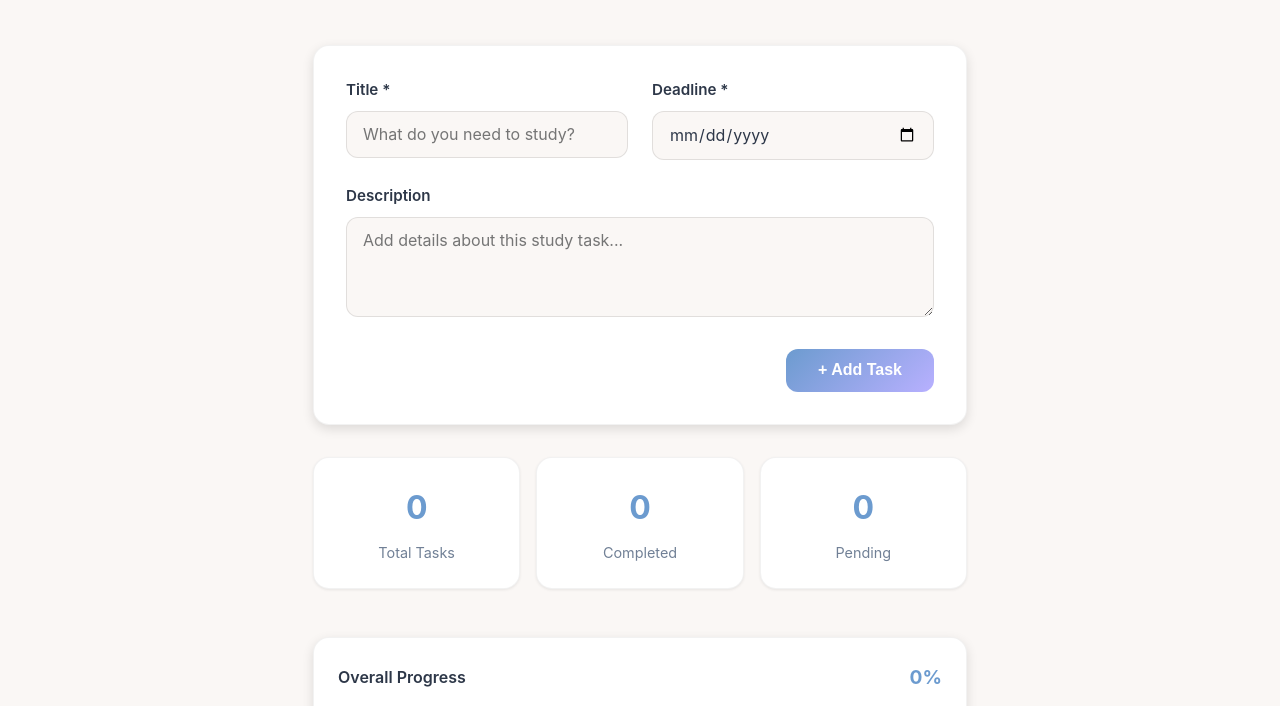
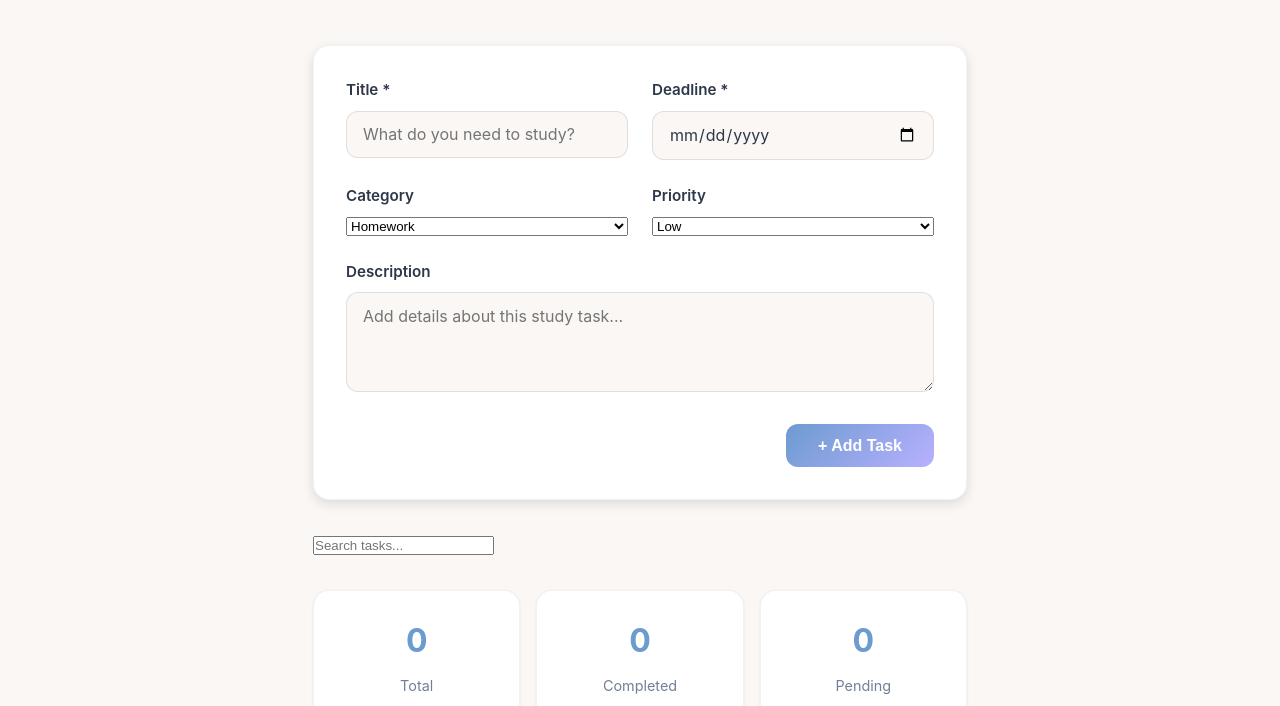
Before and after one commit to Aviraltrivedi7/Smart-Study-Planner1, a plain HTML site: page index.html in a window 1280 px wide. Shown: the part 244-950 px from the top of the page. Drawn offline with Linux system fonts and the light colour scheme.

Commit message:
index.html

```diff
--- a/index.html
+++ b/index.html
@@ -1,21 +1,24 @@
 <!DOCTYPE html>
 <html lang="en">
 <head>
-  <meta charset="UTF-8">
-  <meta name="viewport" content="width=device-width, initial-scale=1.0">
+  <meta charset="UTF-8" />
+  <meta name="viewport" content="width=device-width, initial-scale=1.0"/>
   <title>Smart Study Planner</title>
-  <!-- CSS Link -->
   <link rel="stylesheet" href="style.css">
 </head>
 <body data-theme="light">
+
+  <!-- Background Animation -->
+  <div class="background-animation">
+      <span></span><span></span><span></span><span></span><span></span>
+  </div>
+
+  <!-- Header -->
   <header>
       <a href="#" class="logo">
           <div class="logo-icon">
               <svg viewBox="0 0 24 24">
-                    <path d="M12 2C6.48 2 2 6.48 2 12s4.48 10
-                             10 10 10-4.48 10-10S17.52 2 12 2zm-2
-                             15l-5-5 1.41-1.41L10 14.17l7.59-7.59L19
-                             8l-9 9z"/>
+                  <path d="M12 2C6.48 2 2 6.48 2 12s4.48 10 10 10 10-4.48 10-10S17.52 2 12 2zm-2 15l-5-5 1.41-1.41L10 14.17l7.59-7.59L19 8l-9 9z"/>
               </svg>
           </div>
           <span class="app-title">Smart Study Planner</span>
@@ -23,43 +26,57 @@
       <button class="mode-toggle" aria-label="Toggle light/dark mode">🌙</button>
   </header>
 
+  <!-- Hero -->
   <main>
       <section class="hero">
           <h1>Organize Your Study Journey</h1>
           <p>Plan your tasks, track your progress, and achieve your academic goals with ease</p>
       </section>
 
-        <!-- Task Form -->
+      <!-- Form -->
       <form id="task-form">
           <div class="form-section">
               <label for="title">Title *</label>
-                <input type="text" id="title" name="title" required maxlength="50" placeholder="What do you need to study?">
+              <input type="text" id="title" required placeholder="What do you need to study?">
           </div>
           <div class="form-section">
               <label for="deadline">Deadline *</label>
-                <input type="date" id="deadline" name="deadline" required>
+              <input type="date" id="deadline" required>
+          </div>
+          <div class="form-section">
+              <label for="category">Category</label>
+              <select id="category">
+                  <option value="Homework">Homework</option>
+                  <option value="Revision">Revision</option>
+                  <option value="Project">Project</option>
+                  <option value="Exam">Exam</option>
+              </select>
+          </div>
+          <div class="form-section">
+              <label for="priority">Priority</label>
+              <select id="priority">
+                  <option value="Low">Low</option>
+                  <option value="Medium">Medium</option>
+                  <option value="High">High</option>
+              </select>
           </div>
           <div class="form-section full-width">
               <label for="description">Description</label>
-                <textarea id="description" name="description" maxlength="200" placeholder="Add details about this study task..."></textarea>
+              <textarea id="description" placeholder="Add details about this study task..."></textarea>
           </div>
           <button type="submit">+ Add Task</button>
       </form>
 
+      <!-- Search -->
+      <section>
+          <input type="text" id="search-bar" placeholder="Search tasks...">
+      </section>
+
       <!-- Stats -->
       <div class="stats-container">
-            <div class="stat-card">
-                <div class="stat-value" id="total-tasks">0</div>
-                <div class="stat-label">Total Tasks</div>
-            </div>
-            <div class="stat-card">
-                <div class="stat-value" id="completed-tasks">0</div>
-                <div class="stat-label">Completed</div>
-            </div>
-            <div class="stat-card">
-                <div class="stat-value" id="pending-tasks">0</div>
-                <div class="stat-label">Pending</div>
-            </div>
+          <div class="stat-card"><div class="stat-value" id="total-tasks">0</div><div class="stat-label">Total</div></div>
+          <div class="stat-card"><div class="stat-value" id="completed-tasks">0</div><div class="stat-label">Completed</div></div>
+          <div class="stat-card"><div class="stat-value" id="pending-tasks">0</div><div class="stat-label">Pending</div></div>
       </div>
 
       <!-- Progress -->
@@ -68,9 +85,7 @@
               <div class="progress-title">Overall Progress</div>
               <div class="progress-percentage" id="progress-percent">0%</div>
           </div>
-            <div id="progress-container">
-                <div id="progress-bar"></div>
-            </div>
+          <div id="progress-container"><div id="progress-bar"></div></div>
       </section>
 
       <!-- Tasks -->
@@ -88,7 +103,6 @@
       <div class="footer-subtext">Your journey to academic success starts here</div>
   </footer>
 
-    <!-- JS Script -->
   <script src="script.js"></script>
 </body>
 </html>
```
Lines whose indentation alone changed are shown as unchanged.
